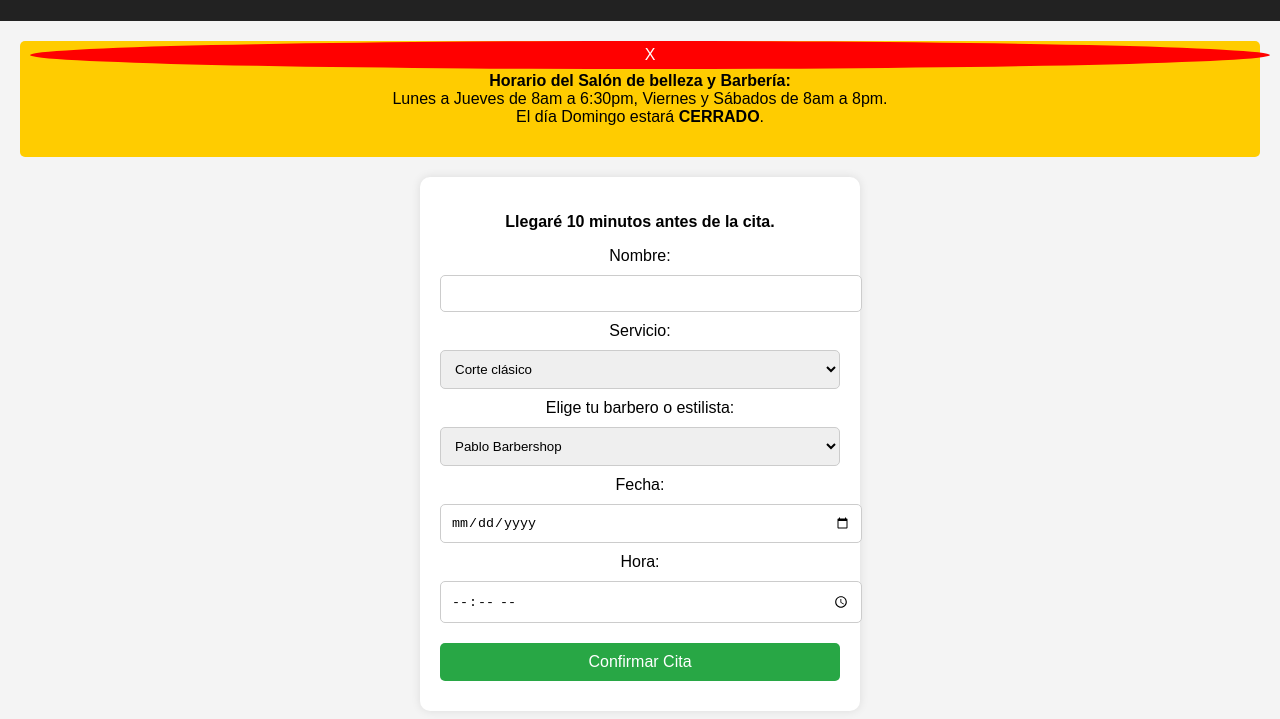
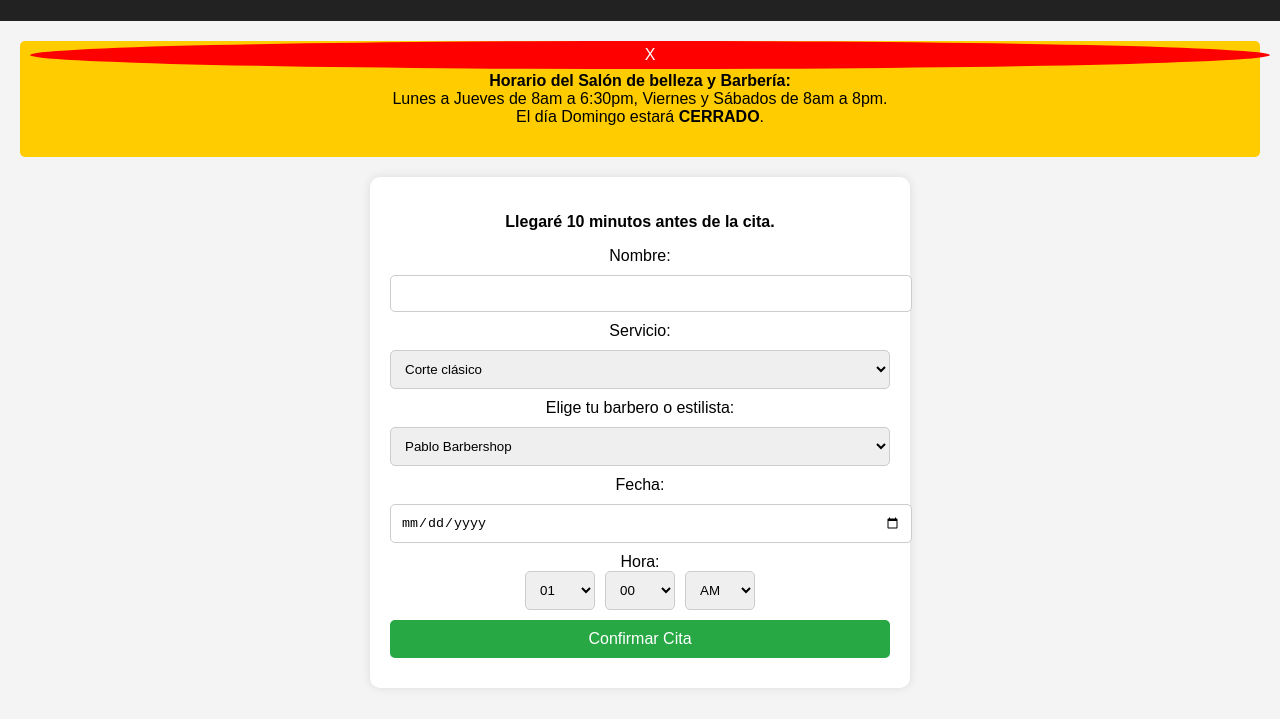
Before and after one commit to Mora95977/Barber, a plain HTML site: page index.html in a window 1280 px wide. Shown: the part 253-972 px from the top of the page. Drawn offline with Linux system fonts and the light colour scheme.

Commit message:
Update index.html

```diff
--- a/index.html
+++ b/index.html
@@ -24,7 +24,7 @@
         }
         section {
             background: #fff;
-            max-width: 400px;
+            max-width: 500px;
             margin: 20px auto;
             padding: 20px;
             border-radius: 10px;
@@ -47,9 +47,6 @@
         button:hover {
             background-color: #218838;
         }
-        #adminSection {
-            display: none;
-        }
         #holidayNotice {
             background: #ffcc00;
             padding: 15px;
@@ -68,6 +65,24 @@
             padding: 5px 10px;
             border-radius: 50%;
             cursor: pointer;
+        }
+        .time-container {
+            display: flex;
+            justify-content: center;
+            align-items: center;
+        }
+        .time-container select {
+            width: 70px;
+            margin: 0 5px;
+        }
+        .time-container select:first-child {
+            margin-left: 0;
+        }
+        .time-container select:last-child {
+            margin-right: 0;
+        }
+        #adminSection {
+            display: none;
         }
         #citasTable {
             width: 100%;
@@ -121,7 +136,34 @@
             <input type="date" id="date" required>
 
             <label for="time">Hora:</label>
-            <input type="time" id="time" required>
+            <div class="time-container">
+                <select id="hour" required>
+                    <option value="01">01</option>
+                    <option value="02">02</option>
+                    <option value="03">03</option>
+                    <option value="04">04</option>
+                    <option value="05">05</option>
+                    <option value="06">06</option>
+                    <option value="07">07</option>
+                    <option value="08">08</option>
+                    <option value="09">09</option>
+                    <option value="10">10</option>
+                    <option value="11">11</option>
+                    <option value="12">12</option>
+                </select>
+
+                <select id="minute" required>
+                    <option value="00">00</option>
+                    <option value="15">15</option>
+                    <option value="30">30</option>
+                    <option value="45">45</option>
+                </select>
+
+                <select id="ampm" required>
+                    <option value="AM">AM</option>
+                    <option value="PM">PM</option>
+                </select>
+            </div>
 
             <button type="button" onclick="sendWhatsApp()">Confirmar Cita</button>
         </form>
@@ -159,14 +201,29 @@
             let service = document.getElementById("service").value;
             let barber = document.getElementById("barber").value;
             let date = document.getElementById("date").value;
-            let time = document.getElementById("time").value;
+            let hour = document.getElementById("hour").value;
+            let minute = document.getElementById("minute").value;
+            let ampm = document.getElementById("ampm").value;
 
-            if (!name || !date || !time) {
+            if (!name || !date || !hour || !minute || !ampm) {
                 alert("Por favor, completa todos los campos.");
                 return;
             }
 
-            let message = `Hola, quiero agendar una cita:\n\n👤 Nombre: ${name}\n✂️ Servicio: ${service}\n💈 Barbero/Estilista: ${barber}\n📅 Fecha: ${date}\n🕒 Hora: ${time}\n\nLegaré 10 minutos antes de la cita.`;
+            // Validación de horario según los días
+            let currentDate = new Date(date);
+            let currentDay = currentDate.getDay();
+            let timeInMinutes = parseInt(hour) * 60 + parseInt(minute);
+            if (ampm === "PM" && hour !== "12") timeInMinutes += 12 * 60;
+
+            if ((currentDay >= 1 && currentDay <= 4 && (timeInMinutes < 480 || timeInMinutes > 1020)) || // Lunes a Jueves
+                (currentDay === 5 && (timeInMinutes < 480 || timeInMinutes > 1200)) || // Viernes
+                (currentDay === 6 && (timeInMinutes < 480 || timeInMinutes > 1200))) { // Sábado
+                alert("El horario seleccionado no es válido según el horario del salón.");
+                return;
+            }
+
+            let message = `Hola, quiero agendar una cita:\n\n👤 Nombre: ${name}\n✂️ Servicio: ${service}\n💈 Barbero/Estilista: ${barber}\n📅 Fecha: ${date}\n🕒 Hora: ${hour}:${minute} ${ampm}\n\nLegaré 10 minutos antes de la cita.`;
 
             let whatsappUrl = `https://api.whatsapp.com/send?phone=50684021824&text=${encodeURIComponent(message)}`;
             window.open(whatsappUrl, "_blank");
```
